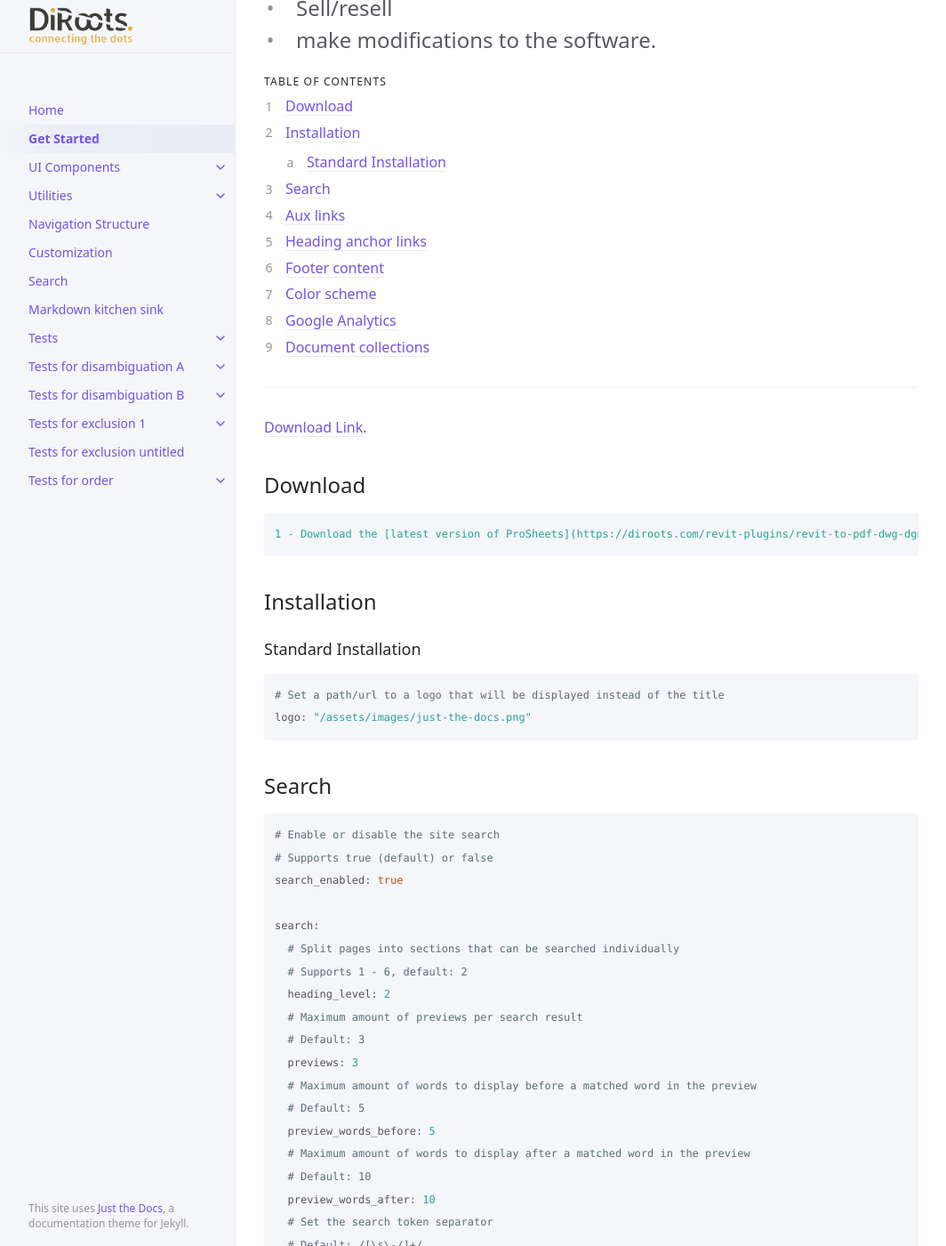
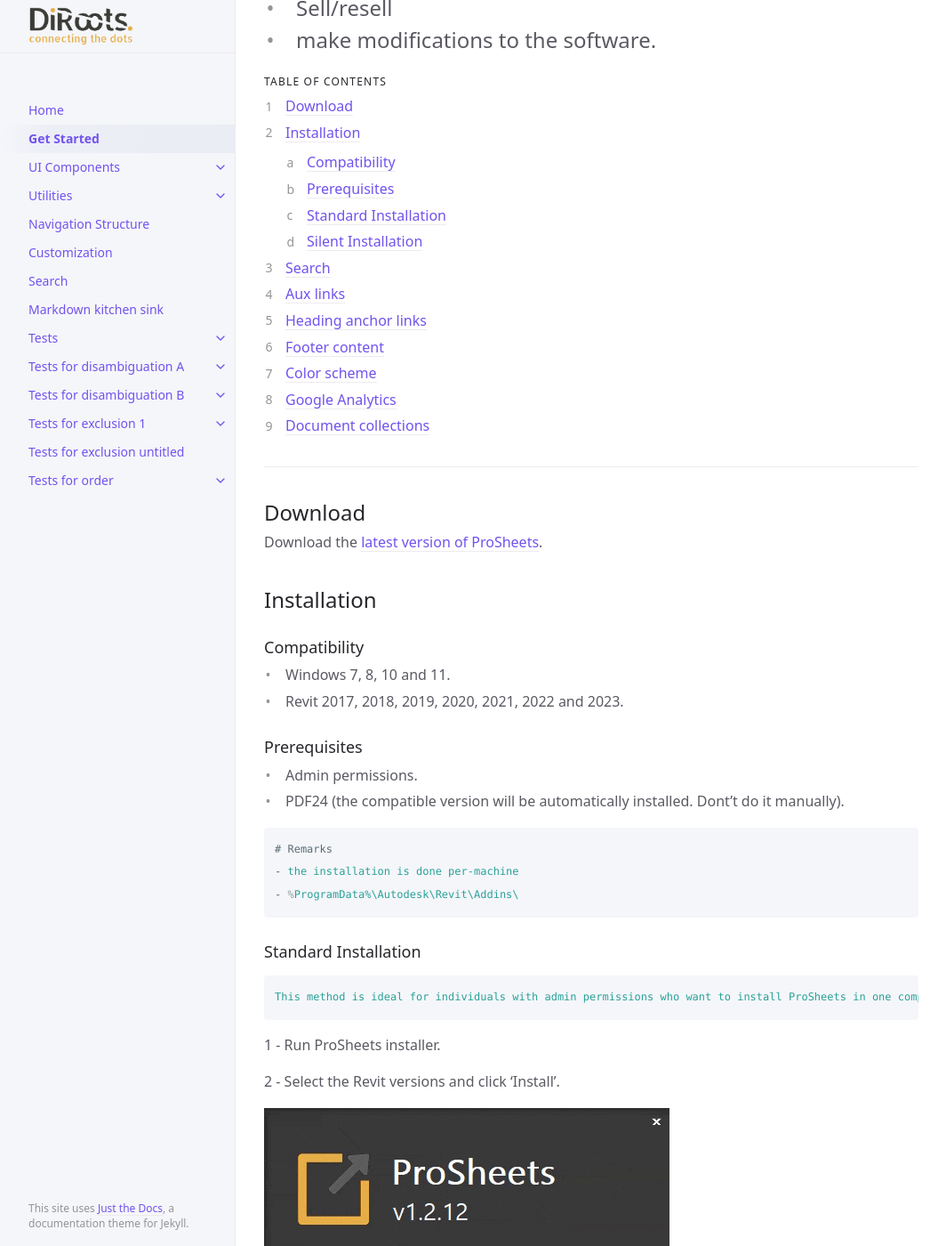
Before and after one commit to DiRoots-Limited/DiRoots.ProSheets.Releases, a Jekyll site: the page built from docs/configuration.md, in a window 1280 px wide and 1400 px high, scrolled down 227 px. Shown: the whole window at 89% size, without its empty margins (107-1171 px from the left). Built offline with Jekyll 4.4.1, drawn with Linux system fonts in a browser that asks for light colours; some of the changed text lies outside the part shown.

Commit message:
install instructions

````diff
--- a/docs/configuration.md
+++ b/docs/configuration.md
@@ -21,19 +21,63 @@ Not permitted:
 
 ---
 
-[Download Link](https://diroots.com/revit-plugins/revit-to-pdf-dwg-dgn-dwf-nwc-ifc-and-images-with-prosheets/).
-
 ## Download
 
+Download the [latest version of ProSheets](https://diroots.com/revit-plugins/revit-to-pdf-dwg-dgn-dwf-nwc-ifc-and-images-with-prosheets/).
+
+
+## Installation
+
+### Compatibility
+- Windows 7, 8, 10 and 11.
+- Revit 2017, 2018, 2019, 2020, 2021, 2022 and 2023.
+
+### Prerequisites
+- Admin permissions.
+- PDF24 (the compatible version will be automatically installed. Dont't do it manually).
+
 ```yaml
-1 - Download the [latest version of ProSheets](https://diroots.com/revit-plugins/revit-to-pdf-dwg-dgn-dwf-nwc-ifc-and-images-with-prosheets/).
+# Remarks
+- the installation is done per-machine
+- %ProgramData%\Autodesk\Revit\Addins\
 ```
 
-## Installation
 ### Standard Installation
+
 ```yaml
-# Set a path/url to a logo that will be displayed instead of the title
-logo: "/assets/images/just-the-docs.png"
+This method is ideal for individuals with admin permissions who want to install ProSheets in one computer.
+```
+
+1 - Run ProSheets installer.
+
+2 - Select the Revit versions and click 'Install'.
+
+![ProSheets Installation First Step](/assets/images/GIFs/PS-Install-Step-1.gif)
+
+3 - Wait for the installation to complete and click 'Finish'.
+
+![ProSheets Installation Finish](/assets/images/PS-Installer-Finished.png)
+
+4 - Restart your computer. Don't Skip this step.
+
+### Silent Installation
+
+```yaml
+This method is ideal for IT administrators who want to deploy ProSheets to multiple computers.
+```
+
+- Install for all compatible Revit versions.
+
+```yaml
+# This method will silently install ProSheets for all compatible Revit versions.
+<installer-name>.exe /i // /qn accept_eula=1
+```
+
+- Exclude specific Revit versions.
+
+```yaml
+# In this example ProSheets will NOT be installed for Revit 2017, 2018, and 2019.
+<installer-name>.exe /i // /qn accept_eula=1 revit2017="" revit2018="" revit2019=""
 ```
 
 ## Search
````
Also changed, not shown: assets/images/GIFs/PS-Install-Step-1.gif (added), assets/images/PS-Installer-Finished.png (added).
